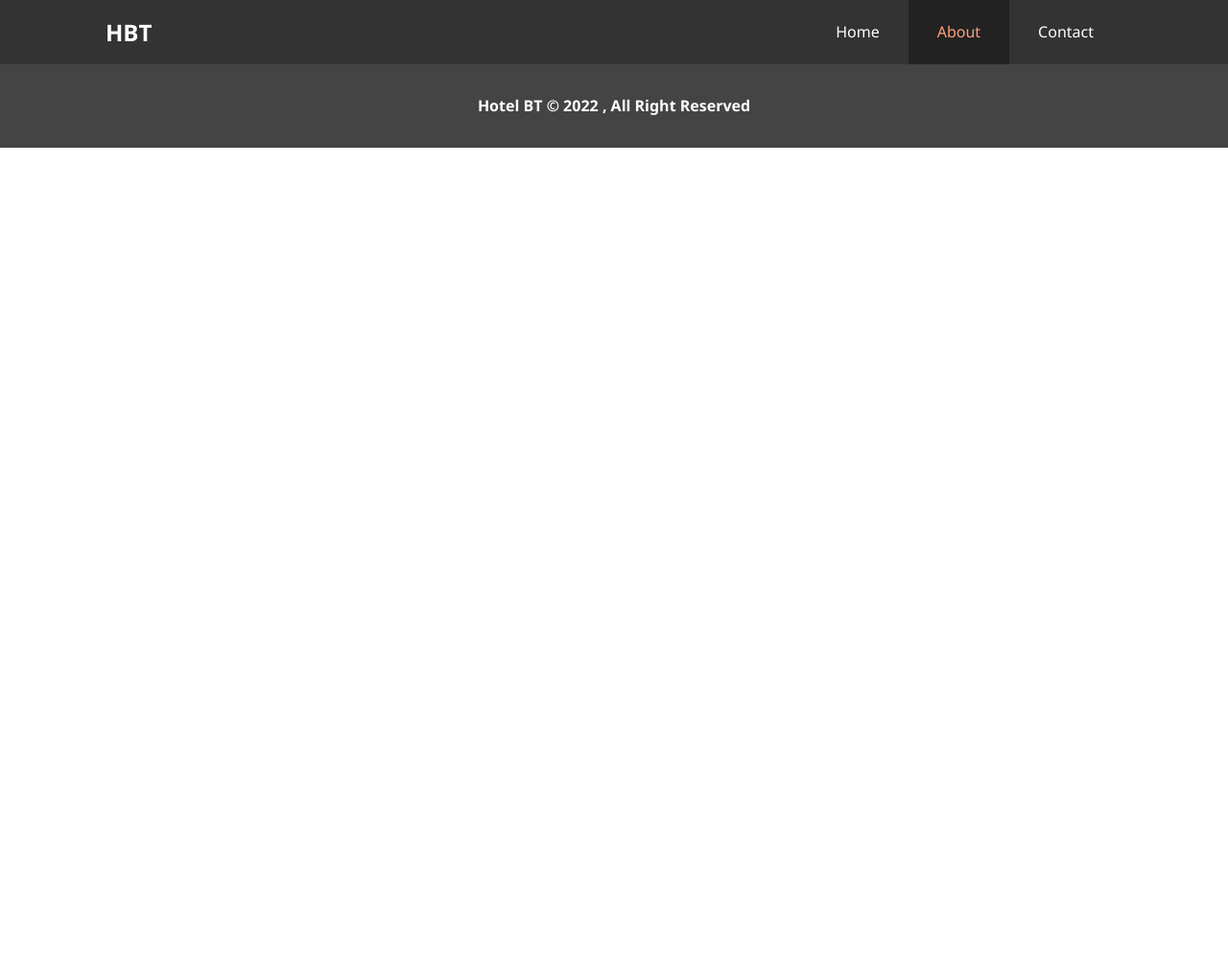
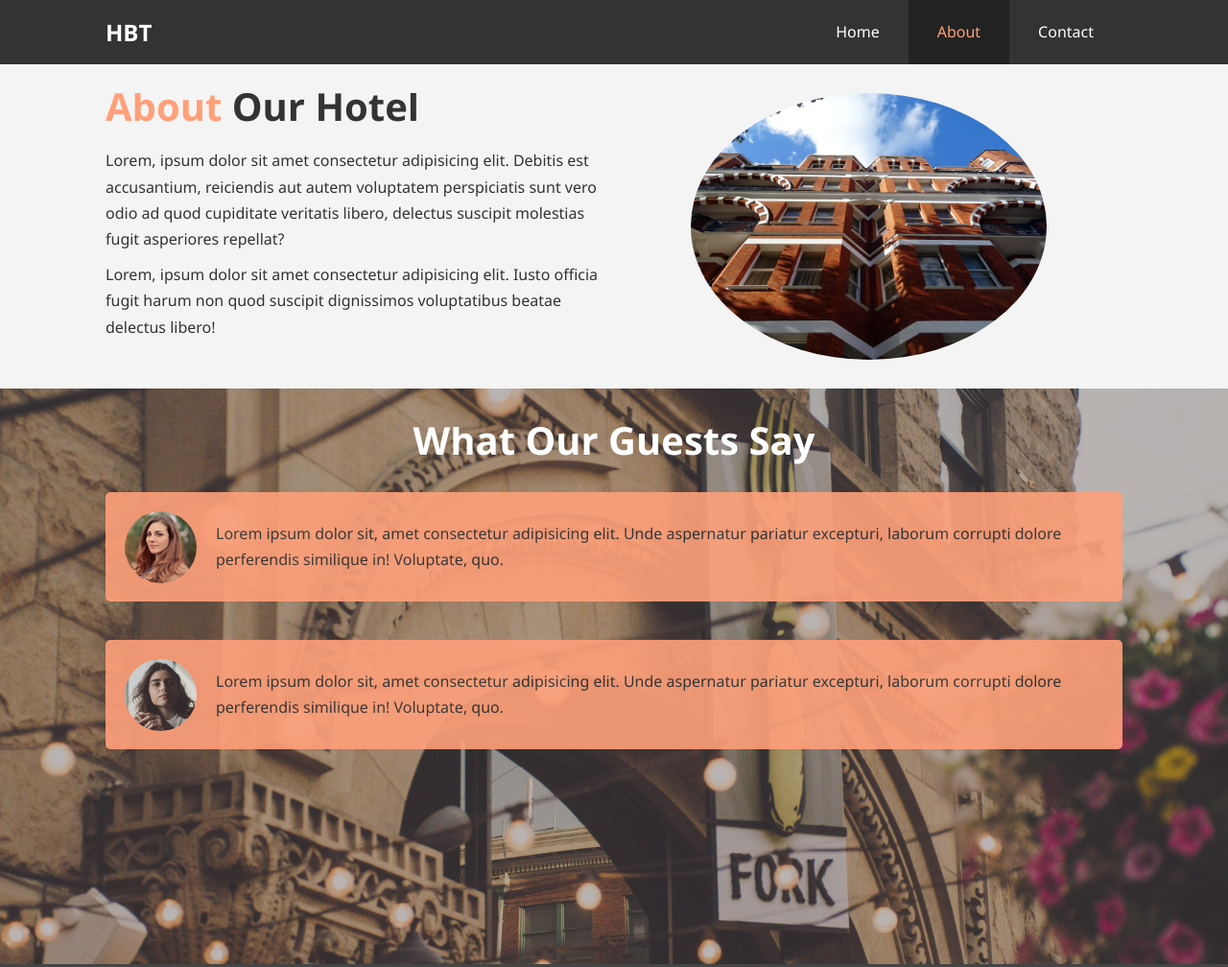
Before and after one commit to youssefsaid997/hotel-web-temp, a plain HTML site: page about.html in a window 1280 px wide. Shown: the top 1008 px of the page at 96% size. Before the commit the page ends 800 px from the top, so only its background shows below. Drawn offline with Linux system fonts and the light colour scheme.

Commit message:
update about

```diff
--- a/about.html
+++ b/about.html
@@ -25,6 +25,40 @@
         </nav>
     </header>
 
+    <!-- info for about section -->
+    <section id="about-info" class="bg-light py-3">
+        <div class="container">
+            <div class="info-left">
+                <h1 class="l-heading"><span class="hstyle">About</span> Our Hotel</h1>
+                <p>Lorem, ipsum dolor sit amet consectetur adipisicing elit. Debitis est accusantium, reiciendis aut autem voluptatem perspiciatis sunt vero odio ad quod cupiditate veritatis libero, delectus suscipit molestias fugit asperiores repellat?</p>
+                <p>Lorem, ipsum dolor sit amet consectetur adipisicing elit. Iusto officia fugit harum non quod suscipit dignissimos voluptatibus beatae delectus libero!</p>
+            </div>
+            <div class="info-right">
+                <img src="image_resources/image_resources/photo-2.jpg" alt="hotel image">
+            </div>
+        </div>
+    </section>
+
+    <div class="clr">
+        <section id="testimonials" class="py-3">
+            <div class="container">
+                <h2 class="l-heading">What Our Guests Say</h2>
+                <div class="testimonial bg-primary">
+                    <img src="./image_resources/image_resources/person-1.jpg" alt="sarah">
+                    <p>Lorem ipsum dolor sit, amet consectetur adipisicing elit. Unde aspernatur pariatur excepturi, laborum corrupti dolore perferendis similique in! Voluptate, quo.</p>
+
+                </div>
+
+                <div class="testimonial bg-primary">
+                    <img src="./image_resources/image_resources/person-2.jpg" alt="sarah">
+                    <p>Lorem ipsum dolor sit, amet consectetur adipisicing elit. Unde aspernatur pariatur excepturi, laborum corrupti dolore perferendis similique in! Voluptate, quo.</p>
+
+                </div>
+            </div>
+
+        </section>
+    </div>
+
 
     <footer id="main-footer">
         <p>Hotel BT &copy; 2022 , All Right Reserved</p>
```
